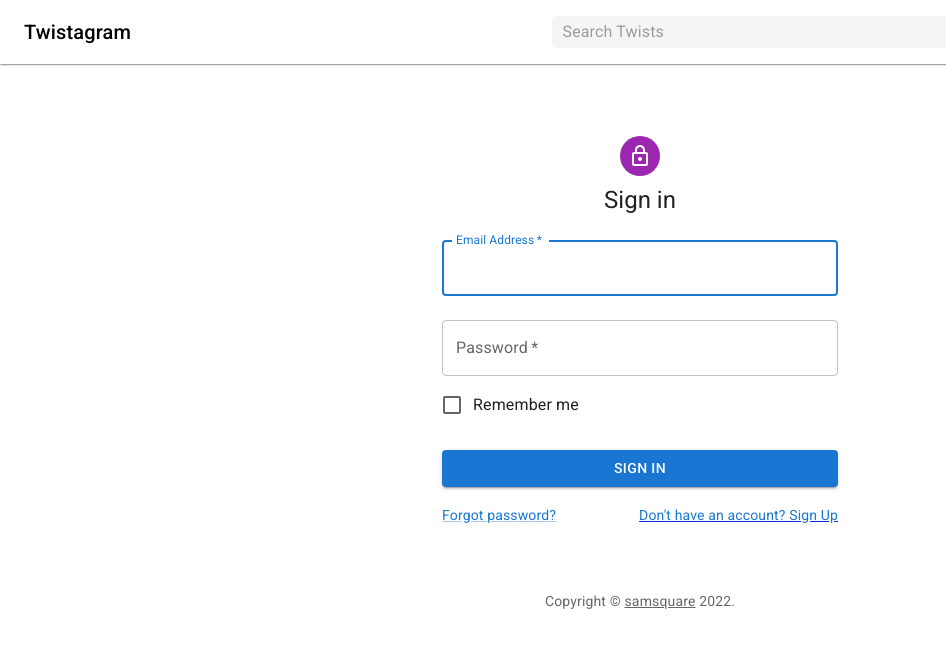
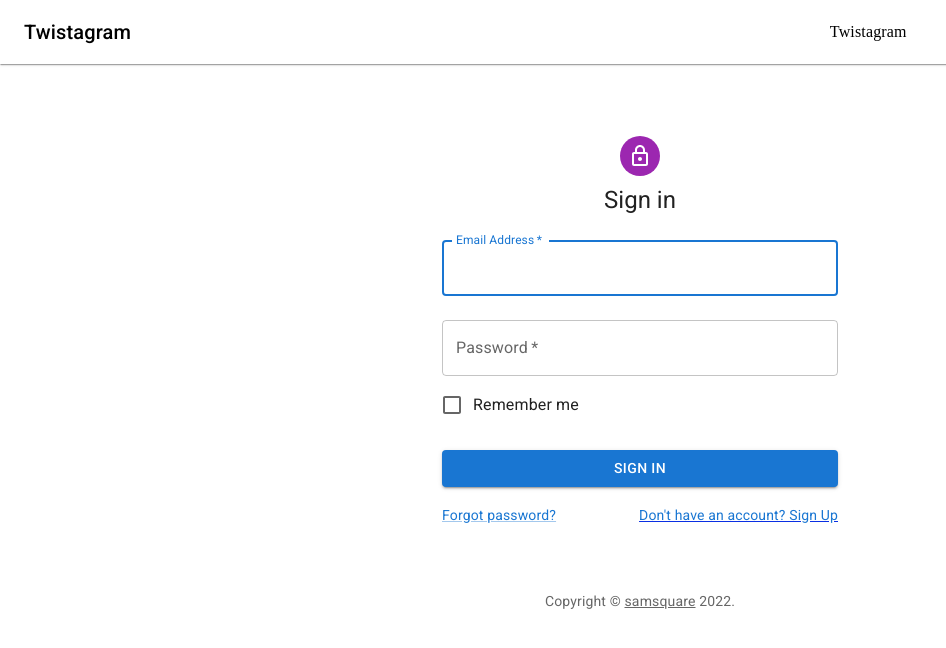
Before and after one commit to samsquareed/twistagram, a React (Create React App) app: page /login in a window 1280 px wide. Shown: the top 648 px of the page, without its empty margins (0-946 px from the left). Built offline with nearby package versions, Linux system fonts and the light colour scheme.

Commit message:
user is now associated with posts

```diff
--- a/public/index.html
+++ b/public/index.html
@@ -9,8 +9,6 @@
       name="description"
       content="Web site created using create-react-app"
     />
-
-    <link rel="manifest" href="%PUBLIC_URL%/manifest.json" />
 
     <link
       rel="stylesheet"
--- a/src/components/feed/Feed.jsx
+++ b/src/components/feed/Feed.jsx
@@ -15,7 +15,7 @@ const Feed = () => {
       <Post image="https://wallpapercave.com/dwp1x/wp6105847.jpg" likes={119} /> */}
       {
         posts?.map((post)=>(
-          <Post post={post} />
+          <Post key={post._id} post={post} />
         ))
       }
     </Box>
--- a/src/components/navbar/Navbar.jsx
+++ b/src/components/navbar/Navbar.jsx
@@ -55,7 +55,10 @@ const Navbar = () => {
           <InstagramIcon sx={{display : { xs:"block", sm : "none" }, color:"black", transform : "Scale(1.4)" }} style={{fill:"blueviolet"}} />
         </Link>
         }
-        <Search> <InputBase placeholder="Search Twists" /> </Search>
+        {user && <Search> <InputBase placeholder="Search Twists" /> </Search>}
+        {!user && <Typography color="black" style={{
+          fontFamily : "cursive"
+        }} > Twistagram </Typography>}
         <Icons>
           {
             user &&
--- a/src/components/post/Post.jsx
+++ b/src/components/post/Post.jsx
@@ -25,7 +25,7 @@ const Post = ({post}) => {
             <MoreVertIcon />
           </IconButton>
         }
-        title= {<Typography color="black" fontWeight="500" fontSize="0.9rem"> {`${user.firstName}.${user.lastName}`} </Typography>}
+        title= {<Typography color="black" fontWeight="500" fontSize="0.9rem"> {post.name} </Typography>}
         subheader= {moment(post.createdAt).fromNow()}
       />
       <CardMedia
--- a/src/pages/home/Home.jsx
+++ b/src/pages/home/Home.jsx
@@ -12,7 +12,7 @@ const Home = () => {
 
   useEffect(()=>{
     dispatch(GetAllPosts())
-  },[dispatch])
+  },[])
 
 
   return (
--- a/src/pages/newpost/NewPost.jsx
+++ b/src/pages/newpost/NewPost.jsx
@@ -26,8 +26,8 @@ const NewPost = () => {
 
   const handleSubmit = async (e)=>{
     e.preventDefault()
-    console.log(selectedFile, caption);
-    const post = {userId : user._id, caption, image : selectedFile}
+    const name = `${user?.firstName}.${user?.lastName}`
+    const post = {userId : user._id, caption, image : selectedFile, name}
     dispatch(CreatePost(post, nevigate))
   }
 
```
